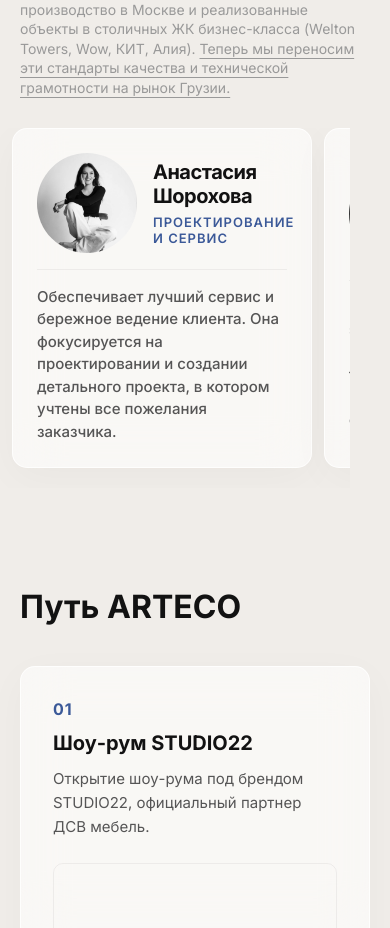
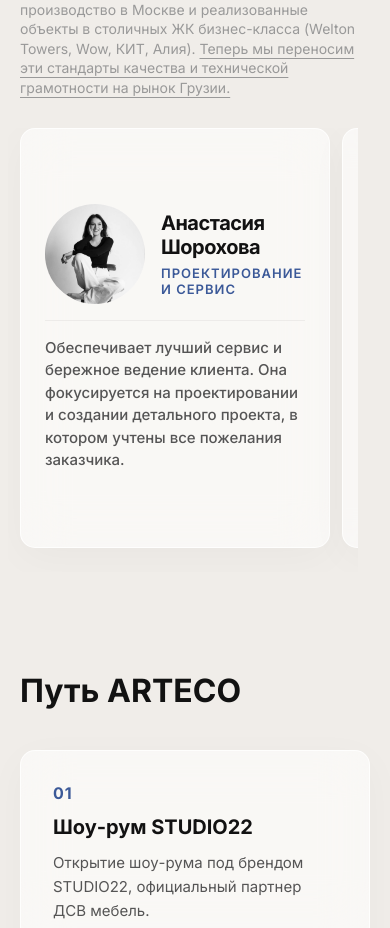
Before and after one commit to arteco6633/artecoge, a React (Vite) app: page / in a window 390 px wide. Shown: the part 3386-4314 px from the top of the page. Built offline with nearby package versions, Linux system fonts and the light colour scheme; no server answers; the database is empty.

Commit message:
UI: Expanded team cards height and width for mobile carousel

```diff
--- a/src/components/CompanyInfo/CompanyInfo.css
+++ b/src/components/CompanyInfo/CompanyInfo.css
@@ -388,8 +388,8 @@
     overflow-x: auto;
     scroll-snap-type: x mandatory;
     gap: 12px;
-    padding: 0 0 20px 0;
-    margin: 0 -20px;
+    padding: 0 0 24px 0;
+    margin: 0 -12px;
     padding-left: 12px;
     padding-right: 12px;
     -webkit-overflow-scrolling: touch;
@@ -400,10 +400,13 @@
   }
 
   .role-card {
-    min-width: 92%;
-    max-width: 92%;
+    min-width: 95%;
+    max-width: 95%;
+    min-height: 420px;
     scroll-snap-align: center;
-    padding: 24px;
+    padding: 32px 24px;
+    display: flex;
+    flex-direction: column;
   }
 
   .timeline-grid {
```
